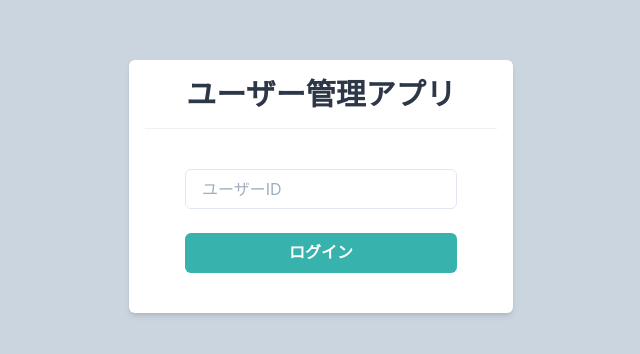
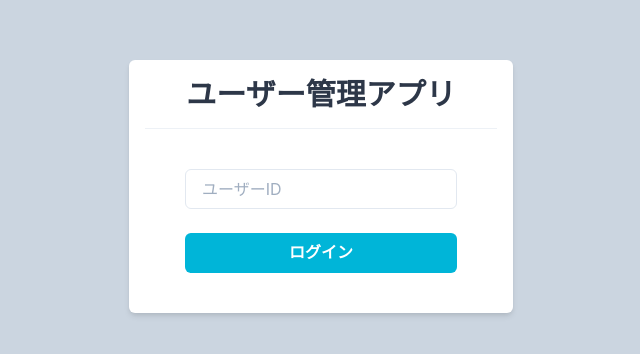
Before and after one commit to nobuhiroaraki/react-study, a React (Create React App) app: page / in a window 1280 px wide. Shown: the part 214-568 px from the top of the page, without its empty margins (319-959 px from the left). Built offline with nearby package versions, Linux system fonts and the light colour scheme.

Commit message:
ログインボタンをatomとして分割

```diff
--- /dev/null
+++ b/src/components/atoms/button/PrimaryButton.tsx
@@ -0,0 +1,15 @@
+import { memo, FC, ReactNode } from "react";
+import { Button } from "@chakra-ui/react";
+
+type Props = {
+  children: ReactNode;
+};
+
+export const PrimaryButton: FC<Props> = memo((props) => {
+  const { children } = props;
+  return (
+    <Button bg="cyan.500" color="white" _hover={{ opacity: 0.8 }}>
+      {children}
+    </Button>
+  );
+});
--- a/src/components/pages/Login.tsx
+++ b/src/components/pages/Login.tsx
@@ -8,6 +8,7 @@ import {
   Stack,
 } from "@chakra-ui/react";
 import { FC, memo } from "react";
+import { PrimaryButton } from "../atoms/button/PrimaryButton";
 
 export const Login: FC = memo(() => {
   return (
@@ -19,9 +20,7 @@ export const Login: FC = memo(() => {
         <Divider my={4} />
         <Stack spacing={6} py={6} px={10}>
           <Input placeholder="ユーザーID" />
-          <Button bg="teal.400" color="white" _hover={{ opacity: 0.8 }}>
-            ログイン
-          </Button>
+          <PrimaryButton children={"ログイン"} />
         </Stack>
       </Box>
     </Flex>
```
